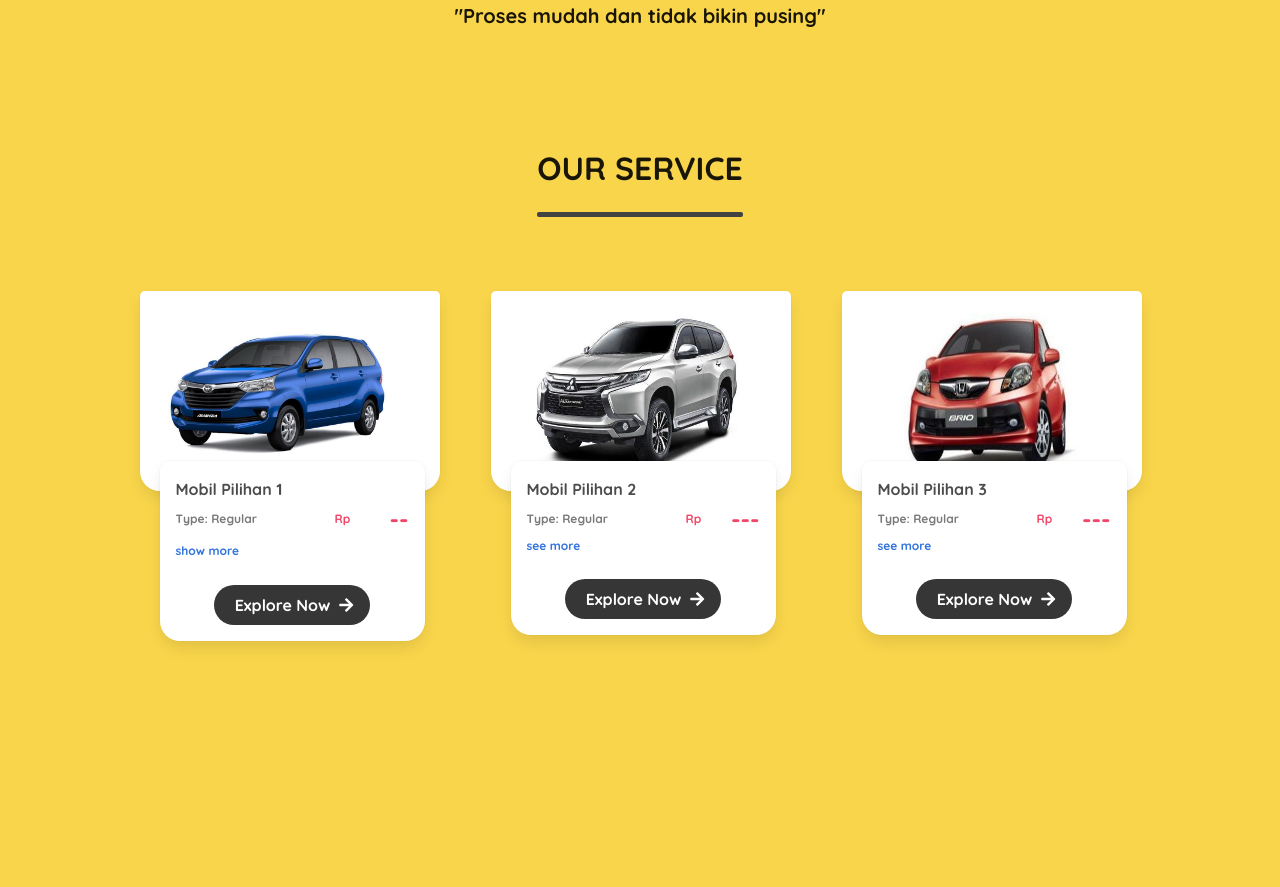
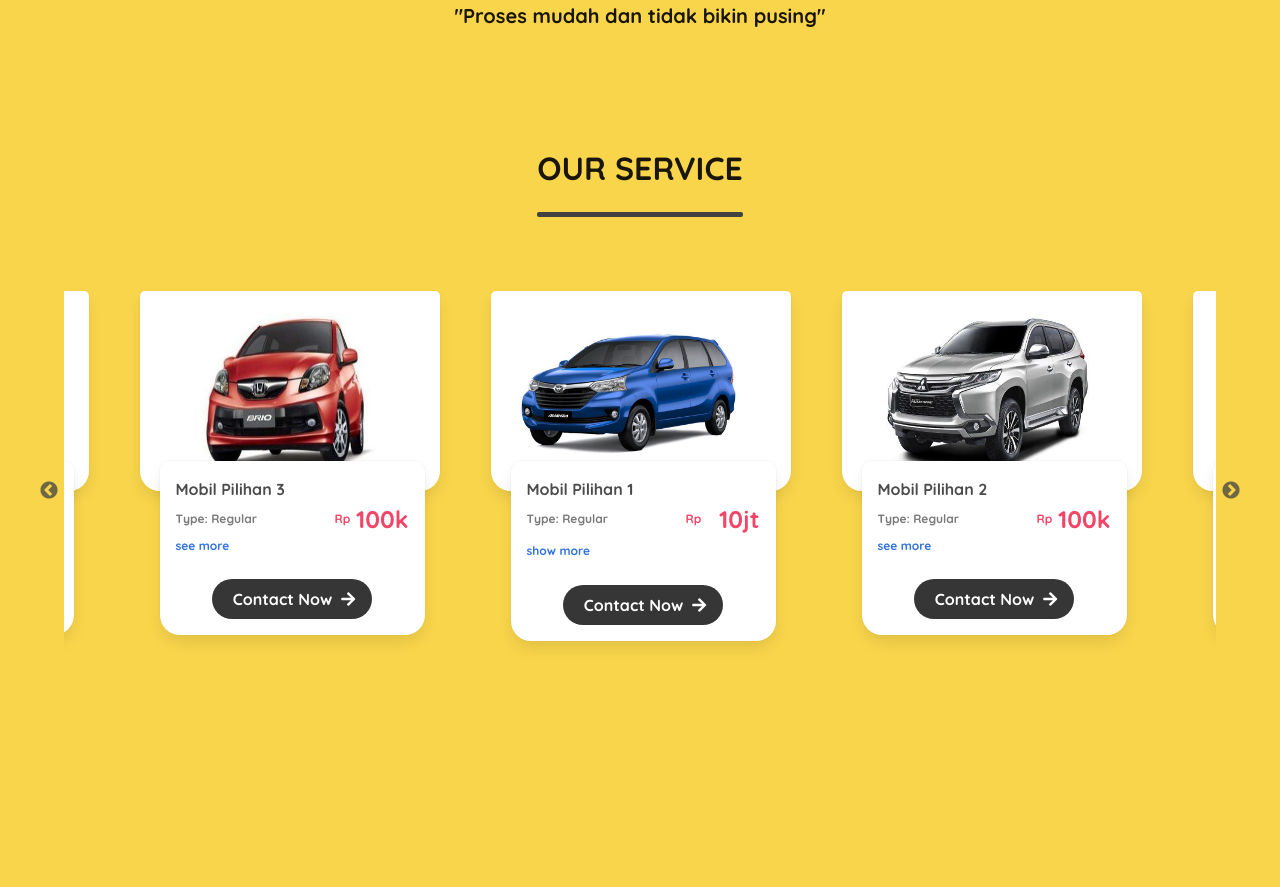
Before and after one commit to MohFahmi27/Rental.In, a plain HTML site: page index.html in a window 1280 px wide. Shown: the part 939-1826 px from the top of the page. Drawn offline with Linux system fonts and the light colour scheme.

Commit message:
fix responsive on product+fix wa link

```diff
--- a/assets/js/slider.js
+++ b/assets/js/slider.js
@@ -24,7 +24,7 @@ $(".slider-nav-product").slick({
       }
     },
     {
-      breakpoint: 850,
+      breakpoint: 901,
       settings: {
         arrows: false,
         centerMode: true,
@@ -33,7 +33,7 @@ $(".slider-nav-product").slick({
       }
     },
     {
-      breakpoint: 480,
+      breakpoint: 710,
       settings: {
         arrows: false,
         slidesToShow: 1,
@@ -42,7 +42,7 @@ $(".slider-nav-product").slick({
       }
     },
     {
-      breakpoint: 380,
+      breakpoint: 390,
       settings: {
         arrows: false,
         slidesToShow: 1,
@@ -77,52 +77,3 @@ $("a").on('click', function(event) {
     });
   } // End if
 });
-
-$(".slider-nav-product").slick({
-  slidesToShow: 3,
-  slidesToScroll: 3,
-  dots: false,
-  focusOnSelect: false,
-  autoplay: false,
-  centerMode:true,
-  responsive: [
-    {
-      breakpoint: 1124,
-      settings: {
-        slidesToShow: 3,
-        slidesToScroll: 3,
-        centerMode: false
-      }
-    },
-    {
-      breakpoint: 850,
-      settings: {
-        arrows: false,
-        centerMode: true,
-        slidesToShow: 2,
-        slidesToScroll: 2,
-      }
-    },
-    {
-      breakpoint: 480,
-      settings: {
-        arrows: false,
-        slidesToShow: 1,
-        slidesToScroll: 1,
-        centerMode: true
-      }
-    },
-    {
-      breakpoint: 380,
-      settings: {
-        arrows: false,
-        slidesToShow: 1,
-        slidesToScroll: 1,
-        centerMode: false
-      }
-    }
-    // You can unslick at a given breakpoint now by adding:
-    // settings: "unslick"
-    // instead of a settings object
-  ]
-});
--- a/index.html
+++ b/index.html
@@ -157,7 +157,7 @@
                                   <p class="is-size-7 is-family-sans-serif has-text-danger">Rp </p>
                               </div>
                               <div class="column has-text-right">
-                                  <p class="is-size-4 is-family-sans-serif has-text-danger">--</p>
+                                  <p class="is-size-4 is-family-sans-serif has-text-danger">10jt</p>
                               </div>
                               <div class="column is-full has-text-left">
                                 <button onclick="clickButton(this)" class="collapsible is-family-sans-serif is-size-7 has-text-link has-text-left">
@@ -166,21 +166,15 @@
                                 <div class="content-collasible">
                                   <div class="columns is-multiline is-gapless is-vcentered is-mobile">
                                     <div class="column is-half has-text-left">
-                                      <p class="is-size-7 is-family-sans-serif has-text-grey "> Type: Medium</p>
-                                  </div>
-                                  <div class="column is-3 has-text-right">
-                                      <p class="is-size-7 is-family-sans-serif has-text-danger">Rp </p>
-                                  </div>
-                                  <div class="column has-text-right">
-                                      <p class="is-size-4 is-family-sans-serif has-text-danger">--</p>
+                                      <p class="is-size-7 is-family-sans-serif has-text-grey "> Mitra: Akbar</p>
                                     </div>
                                   </div>
                                 </div>
                               </div>
                           </div>
-                          <a href="https://api.whatsapp.com/send?phone=61348563547&text=Hi+Rental+Churros%2C+saya+ingin+order+Classic+Churros+apakah+tersedia+untuk+saat+ini+%3F++%F0%9F%99%8F">
+                          <a href="https://api.whatsapp.com/send?phone=681348563547&text=Hallo+Pak+Akbar%2C+Apakah+mobil+pilihan+1+untuk+saat+ini+tersedia+untuk+saya+rental.+Sekian+Terima+Kasih+%3F++%F0%9F%99%8F">
                             <button class="button is-rounded is-dark is-hoverable">
-                              <span class="is-family-sans-serif">Explore Now</span>
+                              <span class="is-family-sans-serif">Contact Now</span>
                               <span class="icon is-small">
                                   <i class="fas fa-arrow-right"></i>
                               </span>
@@ -206,7 +200,7 @@
                                   <p class="is-size-7 is-family-sans-serif has-text-danger">Rp </p>
                               </div>
                               <div class="column has-text-right">
-                                  <p class="is-size-4 is-family-sans-serif has-text-danger">---</p>
+                                  <p class="is-size-4 is-family-sans-serif has-text-danger">100k</p>
                               </div>
                               <div class="column is-full">
                                 <div onclick="clickButton(this)" class="collapsible is-family-sans-serif is-size-7 has-text-link has-text-left">
@@ -215,21 +209,15 @@
                                 <div class="content-collasible">
                                   <div class="columns is-multiline is-gapless is-vcentered is-mobile">
                                     <div class="column is-half has-text-left">
-                                      <p class="is-size-7 is-family-sans-serif has-text-grey "> Type: Medium</p>
-                                  </div>
-                                  <div class="column is-3 has-text-right">
-                                      <p class="is-size-7 is-family-sans-serif has-text-danger">Rp </p>
-                                  </div>
-                                  <div class="column has-text-right">
-                                      <p class="is-size-4 is-family-sans-serif has-text-danger">---</p>
+                                      <p class="is-size-7 is-family-sans-serif has-text-grey "> Nama Mitra: Solihin</p>
                                   </div>
                                   </div>
                                 </div>
                               </div>
                           </div>
-                          <a href="https://api.whatsapp.com/send?phone=61348563547&text=Hi+Rental+Churros%2C+saya+ingin+order+Classic+Churros+apakah+tersedia+untuk+saat+ini+%3F++%F0%9F%99%8F">
+                          <a href="https://api.whatsapp.com/send?phone=681348563547&text=Hallo+Pak+Akbar%2C+Apakah+mobil+pilihan+2+untuk+saat+ini+tersedia+untuk+saya+rental.+Sekian+Terima+Kasih+%3F++%F0%9F%99%8F">
                             <button class="button is-rounded is-dark is-hoverable">
-                              <span class="is-family-sans-serif">Explore Now</span>
+                              <span class="is-family-sans-serif">Contact Now</span>
                               <span class="icon is-small">
                                   <i class="fas fa-arrow-right"></i>
                               </span>
@@ -255,7 +243,7 @@
                                   <p class="is-size-7 is-family-sans-serif has-text-danger">Rp </p>
                               </div>
                               <div class="column has-text-right">
-                                  <p class="is-size-4 is-family-sans-serif has-text-danger">---</p>
+                                  <p class="is-size-4 is-family-sans-serif has-text-danger">100k</p>
                               </div>
                               <div class="column is-full">
                                 <div onclick="clickButton(this)" class="collapsible is-family-sans-serif is-size-7 has-text-link has-text-left">
@@ -264,21 +252,58 @@
                                 <div class="content-collasible">
                                   <div class="columns is-multiline is-gapless is-vcentered is-mobile">
                                     <div class="column is-half has-text-left">
-                                      <p class="is-size-7 is-family-sans-serif has-text-grey "> Type: Medium</p>
+                                      <p class="is-size-7 is-family-sans-serif has-text-grey "> Mitra: Hasyim</p>
+                                  </div>
+                                  </div>
+                                </div>
+                              </div>
+                          </div>
+                          <a href="https://api.whatsapp.com/send?phone=681348563547&text=Hallo+Pak+Hasyim%2C+Apakah+mobil+pilihan+3+untuk+saat+ini+tersedia+untuk+saya+rental.+Sekian+Terima+Kasih+%3F++%F0%9F%99%8F">
+                            <button class="button is-rounded is-dark is-hoverable">
+                              <span class="is-family-sans-serif">Contact Now</span>
+                              <span class="icon is-small">
+                                  <i class="fas fa-arrow-right"></i>
+                              </span>
+                            </button>
+                          </a>
+                        </figcaption>
+                  </figure>
+              </div>
+            </center>
+          </div>
+
+          <div>
+            <center>
+              <div class="cardProduct">
+                  <figure class="figureProduct">
+                      <img src="assets/image/mobil-merah.jpg" alt="" class="cardImage">
+                      <figcaption><h2 class="is-size-6 is-family-sans-serif has-text-left">Mobil Pilihan 3</h2>
+                          <div class="columns is-multiline is-gapless is-vcentered is-mobile">
+                              <div class="column is-half">
+                                  <p class="is-size-7 is-family-sans-serif has-text-grey has-text-left"> Type: Regular</p>
                               </div>
                               <div class="column is-3 has-text-right">
                                   <p class="is-size-7 is-family-sans-serif has-text-danger">Rp </p>
                               </div>
                               <div class="column has-text-right">
-                                      <p class="is-size-4 is-family-sans-serif has-text-danger">---</p>
+                                  <p class="is-size-4 is-family-sans-serif has-text-danger">100k</p>
+                              </div>
+                              <div class="column is-full">
+                                <div onclick="clickButton(this)" class="collapsible is-family-sans-serif is-size-7 has-text-link has-text-left">
+                                    see more
+                                </div>
+                                <div class="content-collasible">
+                                  <div class="columns is-multiline is-gapless is-vcentered is-mobile">
+                                    <div class="column is-half has-text-left">
+                                      <p class="is-size-7 is-family-sans-serif has-text-grey "> Mitra: Hasyim</p>
                                   </div>
                                   </div>
                                 </div>
                               </div>
                           </div>
-                          <a href="https://api.whatsapp.com/send?phone=61348563547&text=Hi+Rental+Churros%2C+saya+ingin+order+Classic+Churros+apakah+tersedia+untuk+saat+ini+%3F++%F0%9F%99%8F">
+                          <a href="https://api.whatsapp.com/send?phone=681348563547&text=Hallo+Pak+Hasyim%2C+Apakah+mobil+pilihan+3+untuk+saat+ini+tersedia+untuk+saya+rental.+Sekian+Terima+Kasih+%3F++%F0%9F%99%8F">
                             <button class="button is-rounded is-dark is-hoverable">
-                              <span class="is-family-sans-serif">Explore Now</span>
+                              <span class="is-family-sans-serif">Contact Now</span>
                               <span class="icon is-small">
                                   <i class="fas fa-arrow-right"></i>
                               </span>
@@ -383,7 +408,7 @@
                   <p class="is-medium">Kota Samarinda,</p>
                   <p class="is-medium">Kalimantan Timur, 76114</p> <br>
                   <p class="is-medium">No Telp: 081348563547</p>
-                  <p class="is-medium">Email: sweenamonbpp@gmail.com</p>
+                  <p class="is-medium">Email: mohammadfahmi417@gmail.com</p>
                 </div>
         </div>
       <!-- FOOTER LOGO SECITON OVER  -->
@@ -400,7 +425,6 @@
   <div class="footer-bottom">
     <div class="content has-text-centered">
       <!-- SELF-BRANDING CUY -->
-        <!-- <a href="https://www.instagram.com/weirdproject.or/"><img src="../assets/image/weird-project-logo.png" height="120px" width="220px" alt=""></a> -->
         <div class="subtitle is-6 whiteText is-family-sans-serif">&copy; Rental.In 2020</div>
     </div>
   </div>
```
Also changed, not shown: assets/image/churros-logo-footer.png (deleted), assets/image/churros_image1.jpg (deleted), assets/image/weird-project-logo.png (deleted). Lines whose indentation alone changed are shown as unchanged.
